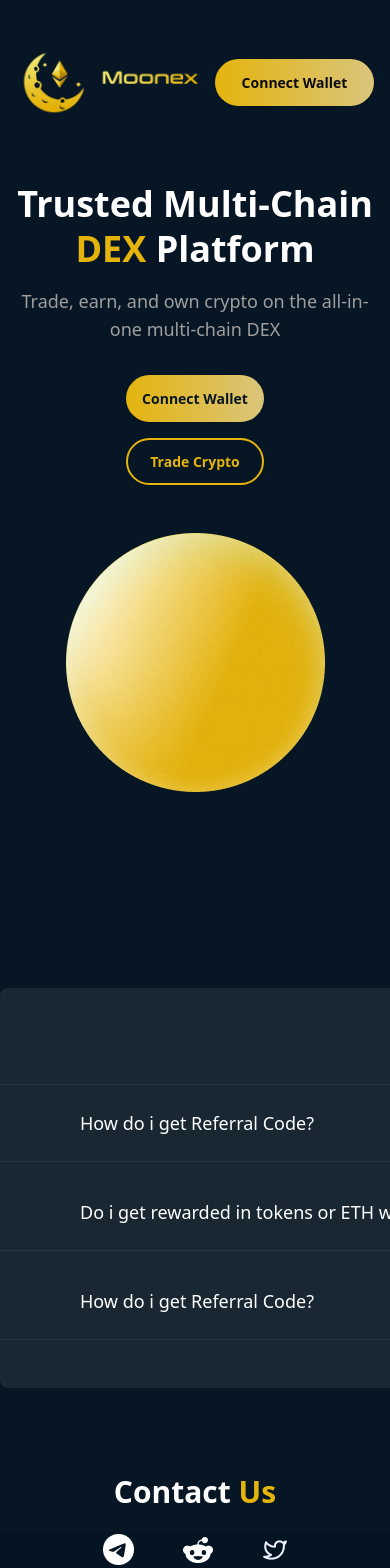
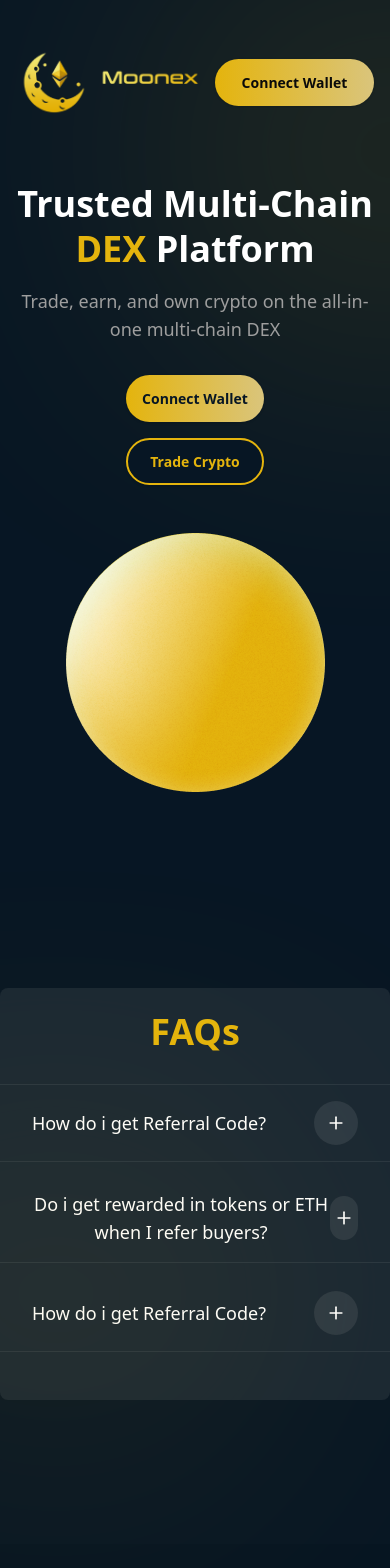
Before and after one commit to khalid-09/multichain-dex, a React (Vite) app: page / in a window 390 px wide. Shown: the top 1568 px of the page. Built offline with nearby package versions, Linux system fonts and the light colour scheme.

Commit message:
feat: added yellow light

```diff
--- a/src/App.tsx
+++ b/src/App.tsx
@@ -1,12 +1,23 @@
+import YellowLight from './components/yellow-light';
 import FAQS from './sections/faq';
 import Footer from './sections/footer';
 import Hero from './sections/hero';
 
 const App = () => {
   return (
-    <main className="min-h-screen bg-[#071624] overflow-x-hidden">
+    <main className="relative bg-[#071624] min-h-screen overflow-hidden">
+      <YellowLight top="top-0" left="left-48" size="w-[400px] h-[300px]" />
       <Hero />
-      <FAQS />
+      <div className="relative">
+        <YellowLight
+          top="top-1/2"
+          left="-left-36"
+          size="w-[400px] h-[200px]"
+          opacity="opacity-20"
+        />
+        <FAQS />
+      </div>
+
       <Footer />
     </main>
   );
--- /dev/null
+++ b/src/components/yellow-light.tsx
@@ -0,0 +1,39 @@
+import { cn } from '@/lib/utils';
+
+interface YellowLightProps {
+  top?: string;
+  left?: string;
+  right?: string;
+  bottom?: string;
+  size?: string;
+  blur?: string;
+  opacity?: string;
+}
+
+const YellowLight = ({
+  top,
+  left,
+  right,
+  bottom,
+  size = 'w-[500px] h-[500px]',
+  blur = 'blur-[150px]',
+  opacity = 'opacity-25',
+}: YellowLightProps) => {
+  return (
+    <div
+      className={cn(
+        'absolute pointer-events-none rounded-full bg-[#E4B40D]',
+        top,
+        left,
+        right,
+        bottom,
+        size,
+        blur,
+        opacity
+      )}
+      aria-hidden="true"
+    />
+  );
+};
+
+export default YellowLight;
--- /dev/null
+++ b/src/sections/about.tsx
@@ -0,0 +1,5 @@
+const About = () => {
+  return <section>About</section>;
+};
+
+export default About;
--- a/src/sections/faq.tsx
+++ b/src/sections/faq.tsx
@@ -22,7 +22,7 @@ const faqs = [
 
 const FAQS = () => {
   return (
-    <div className="text-white bg-[#BBBBBB1A] rounded-lg w-[62.313rem] pb-12 my-36 mx-auto max-w-[83.938rem]">
+    <section className="text-white bg-[#BBBBBB1A] rounded-lg md:w-[62.313rem] pb-12 my-36 mx-auto max-w-[83.938rem]">
       <h2 className="text-[#E4B40D] font-extrabold text-4xl p-6 pb-8 text-center">
         FAQs
       </h2>
@@ -35,7 +35,7 @@ const FAQS = () => {
           <AccordionItem
             key={i + 1}
             value={`item-${i + 1}`}
-            className="border-b border-opacity-10 border-[#BBBBBB1A] px-20"
+            className="border-b border-opacity-10 border-[#BBBBBB1A] px-8 md:px-20"
           >
             <AccordionTrigger className="font-medium text-lg">
               {faq.q}
@@ -46,7 +46,7 @@ const FAQS = () => {
           </AccordionItem>
         ))}
       </Accordion>
-    </div>
+    </section>
   );
 };
 
--- a/src/sections/footer.tsx
+++ b/src/sections/footer.tsx
@@ -1,6 +1,6 @@
 const Footer = () => {
   return (
-    <footer className="bg-[#051422] p-4 h-80 ">
+    <footer className="bg-[#051422] p-4 md:h-80 ">
       <div className="mx-auto h-full max-w-[83.938rem]">
         <div className="h-full flex flex-col-reverse gap-6 md:gap-0  md:flex-row items-center justify-between">
           <img src="/footer-logo.png" />
--- a/src/sections/hero.tsx
+++ b/src/sections/hero.tsx
@@ -4,6 +4,12 @@ import Navbar from '@/components/navbar';
 const Hero = () => {
   return (
     <section className="max-w-[83.938rem] min-h-svh relative mx-auto px-4 sm:px-6 lg:px-8 xl:px-0">
+      {/* Yellow Light Effect */}
+      {/* <div
+        className="absolute top-0 left-0 w-[300px] h-[300px] rounded-full bg-[#E4B40D] opacity-20 blur-[100px] pointer-events-none"
+        aria-hidden="true"
+      ></div> */}
+
       <Navbar />
       <div className="flex flex-col lg:flex-row items-center lg:items-start justify-between pt-16 lg:pt-0 relative z-10">
         <div
```
